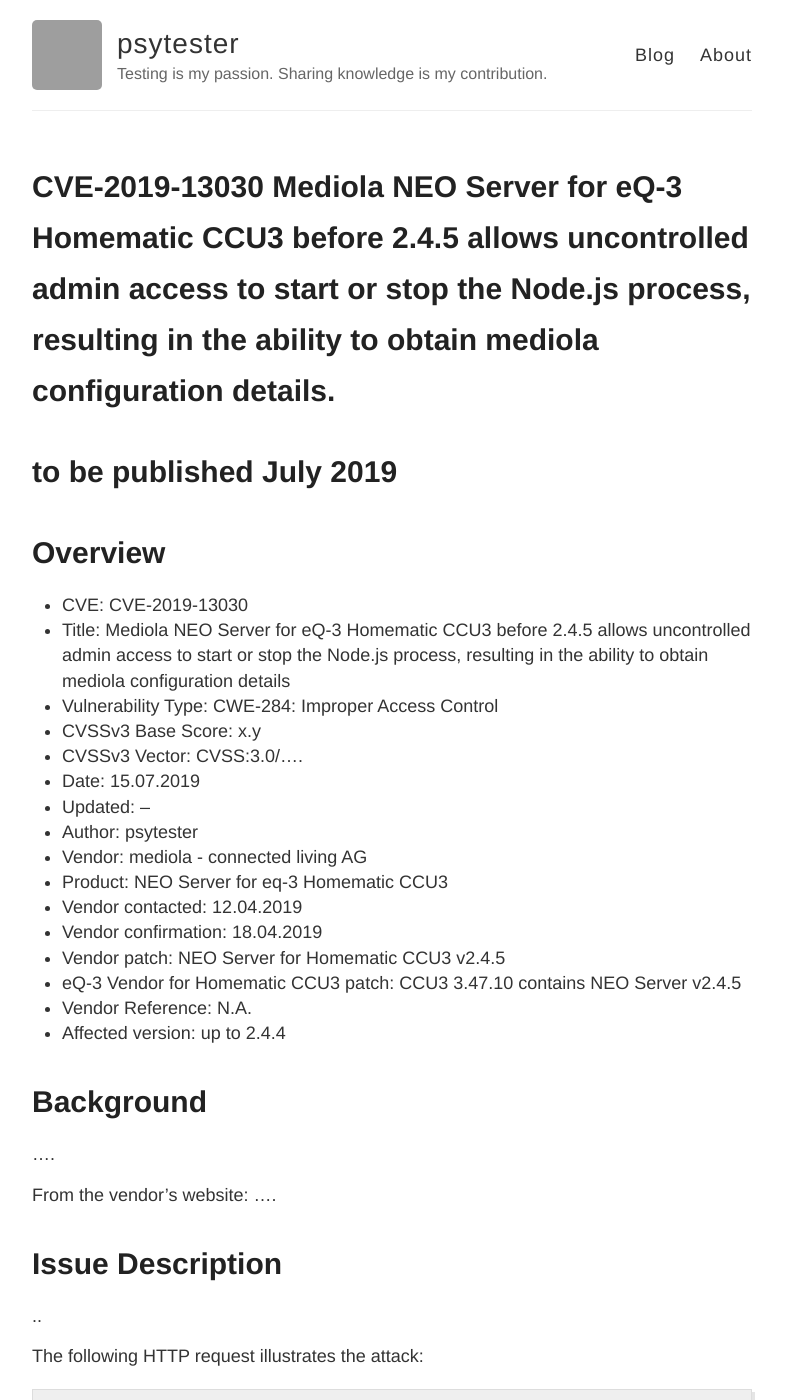
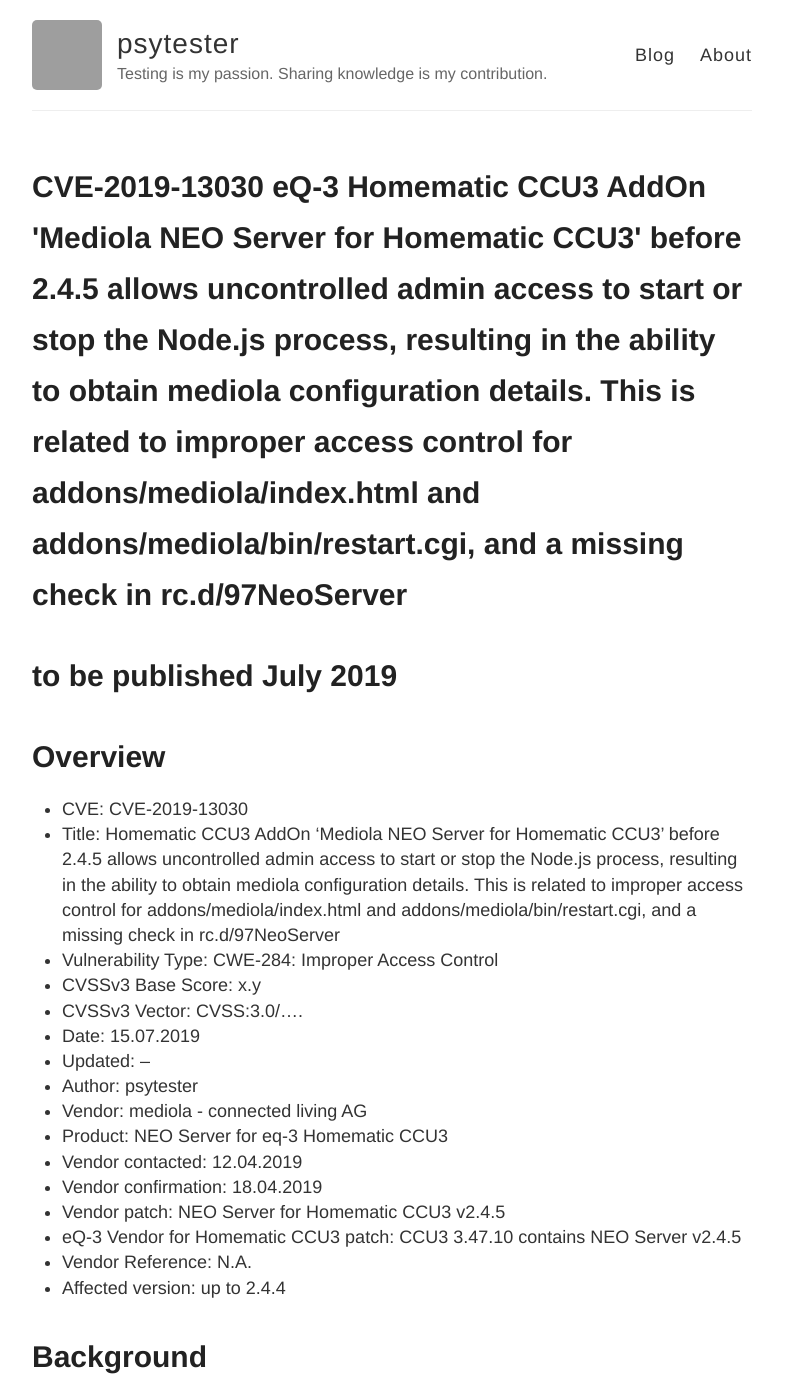
Before and after one commit to psytester/psytester.github.io, a Jekyll site: the page built from _posts/hacking_and_pentests/CVEs/2019-06-29-CVE-2019-13030.md, in a window 1280 px wide and 1400 px high. Shown: the whole window, without its empty margins (248-1034 px from the left). Built offline with Jekyll 4.4.1, drawn with Linux system fonts in a browser that asks for light colours; grey boxes are pictures that could not be loaded.

Commit message:
Update 2019-06-29-CVE-2019-13030.md

```diff
--- a/_posts/hacking_and_pentests/CVEs/2019-06-29-CVE-2019-13030.md
+++ b/_posts/hacking_and_pentests/CVEs/2019-06-29-CVE-2019-13030.md
@@ -1,6 +1,6 @@
 ---
 layout: post
-title:  "CVE-2019-13030 Mediola NEO Server for eQ-3 Homematic CCU3 before 2.4.5 allows uncontrolled admin access to start or stop the Node.js process, resulting in the ability to obtain mediola configuration details."
+title:  "CVE-2019-13030 eQ-3 Homematic CCU3 AddOn 'Mediola NEO Server for Homematic CCU3' before 2.4.5 allows uncontrolled admin access to start or stop the Node.js process, resulting in the ability to obtain mediola configuration details. This is related to improper access control for addons/mediola/index.html and addons/mediola/bin/restart.cgi, and a missing check in rc.d/97NeoServer"
 date:   2019-07-15 00:50:00 MEST
 author: 'psytester'
 ---
@@ -10,7 +10,7 @@
 # Overview
 
 - CVE: CVE-2019-13030
-- Title: Mediola NEO Server for eQ-3 Homematic CCU3 before 2.4.5 allows uncontrolled admin access to start or stop the Node.js process, resulting in the ability to obtain mediola configuration details
+- Title: Homematic CCU3 AddOn 'Mediola NEO Server for Homematic CCU3' before 2.4.5 allows uncontrolled admin access to start or stop the Node.js process, resulting in the ability to obtain mediola configuration details. This is related to improper access control for addons/mediola/index.html and addons/mediola/bin/restart.cgi, and a missing check in rc.d/97NeoServer
 - Vulnerability Type: CWE-284: Improper Access Control
 -	CVSSv3 Base Score: x.y
 -	CVSSv3 Vector: CVSS:3.0/....
```
